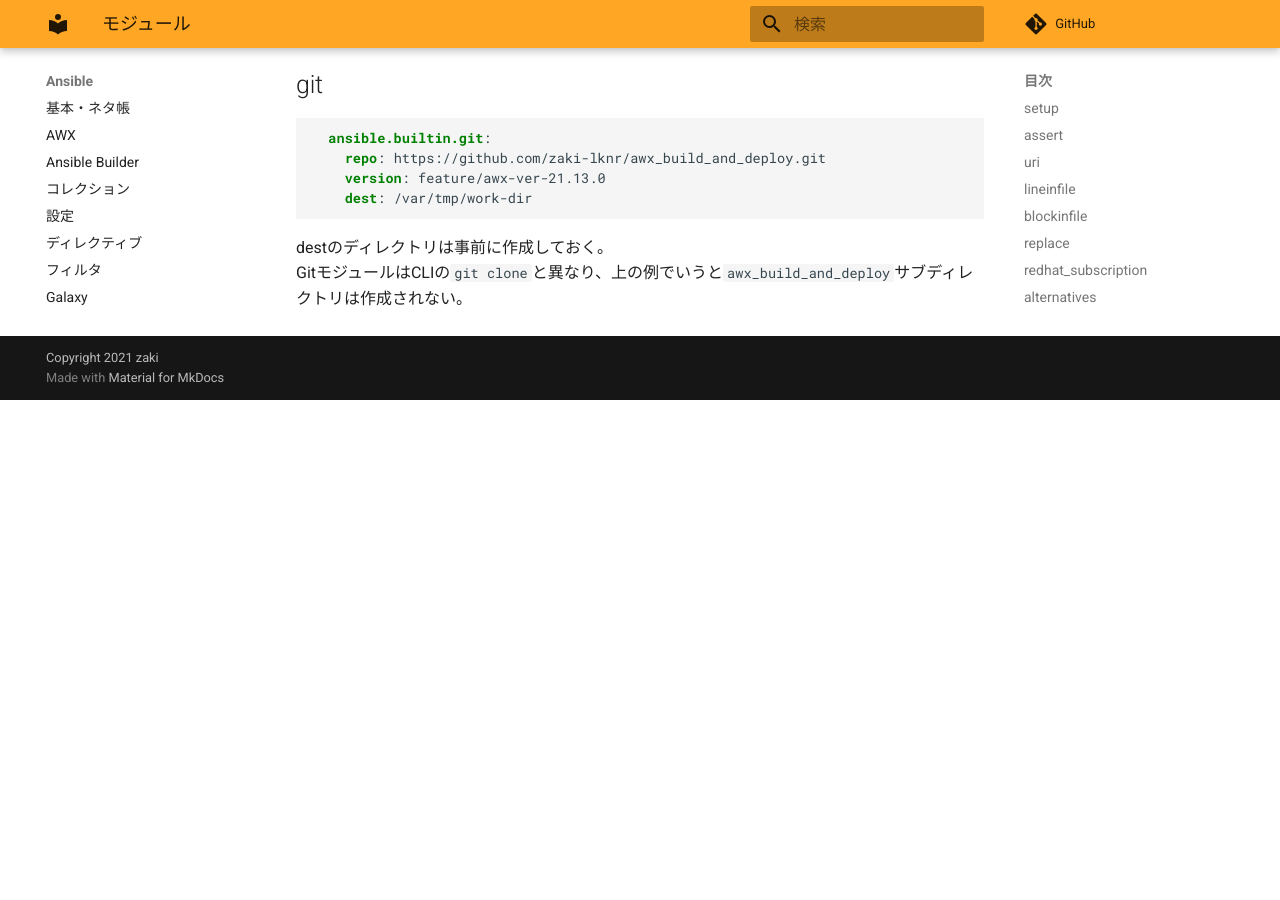
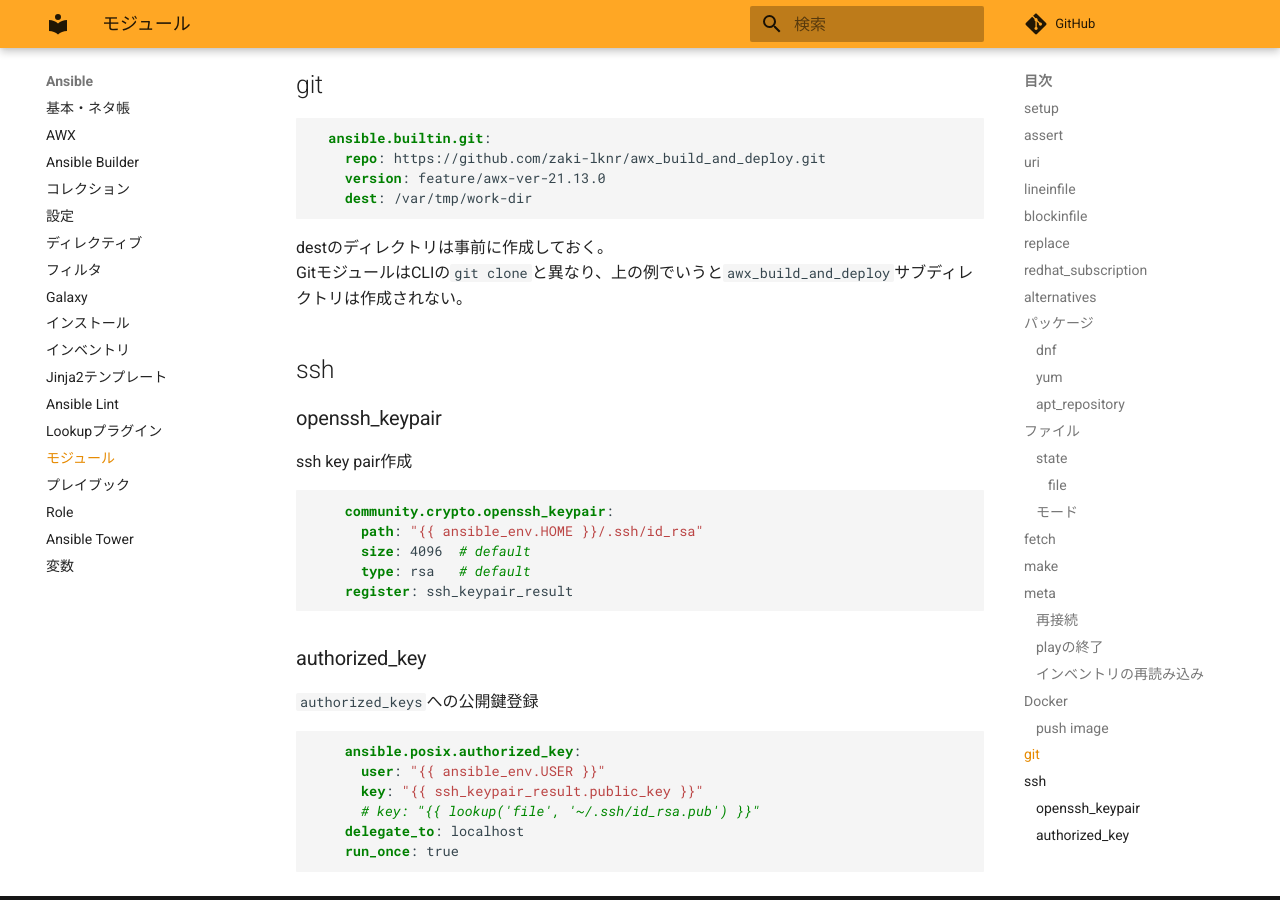
Before and after one commit to zaki-lknr/docs, an MkDocs documentation site: the page built from docs/Ansible/module.md, in a window 1280 px wide and 900 px high, scrolled down 10619 px. Built offline with MkDocs 1.6.1 and Material for MkDocs 9.7.7, drawn with Linux system fonts in a browser that asks for light colours; comment, search, counter and statistics services are not loaded; before the commit the page ends 11019 px from its top, so only the background shows below that.

Commit message:
add: ansible/module: ssh

````diff
--- a/docs/Ansible/module.md
+++ b/docs/Ansible/module.md
@@ -487,3 +487,30 @@ localhost                  : ok=2    changed=0    unreachable=0    failed=0    s
 
 destのディレクトリは事前に作成しておく。
 GitモジュールはCLIの`git clone`と異なり、上の例でいうと`awx_build_and_deploy`サブディレクトリは作成されない。
+
+## ssh
+
+### openssh_keypair
+
+ssh key pair作成
+
+```yaml
+    community.crypto.openssh_keypair:
+      path: "{{ ansible_env.HOME }}/.ssh/id_rsa"
+      size: 4096  # default
+      type: rsa   # default
+    register: ssh_keypair_result
+```
+
+### authorized_key
+
+`authorized_keys`への公開鍵登録
+
+```yaml
+    ansible.posix.authorized_key:
+      user: "{{ ansible_env.USER }}"
+      key: "{{ ssh_keypair_result.public_key }}"
+      # key: "{{ lookup('file', '~/.ssh/id_rsa.pub') }}"
+    delegate_to: localhost
+    run_once: true
+```
````
